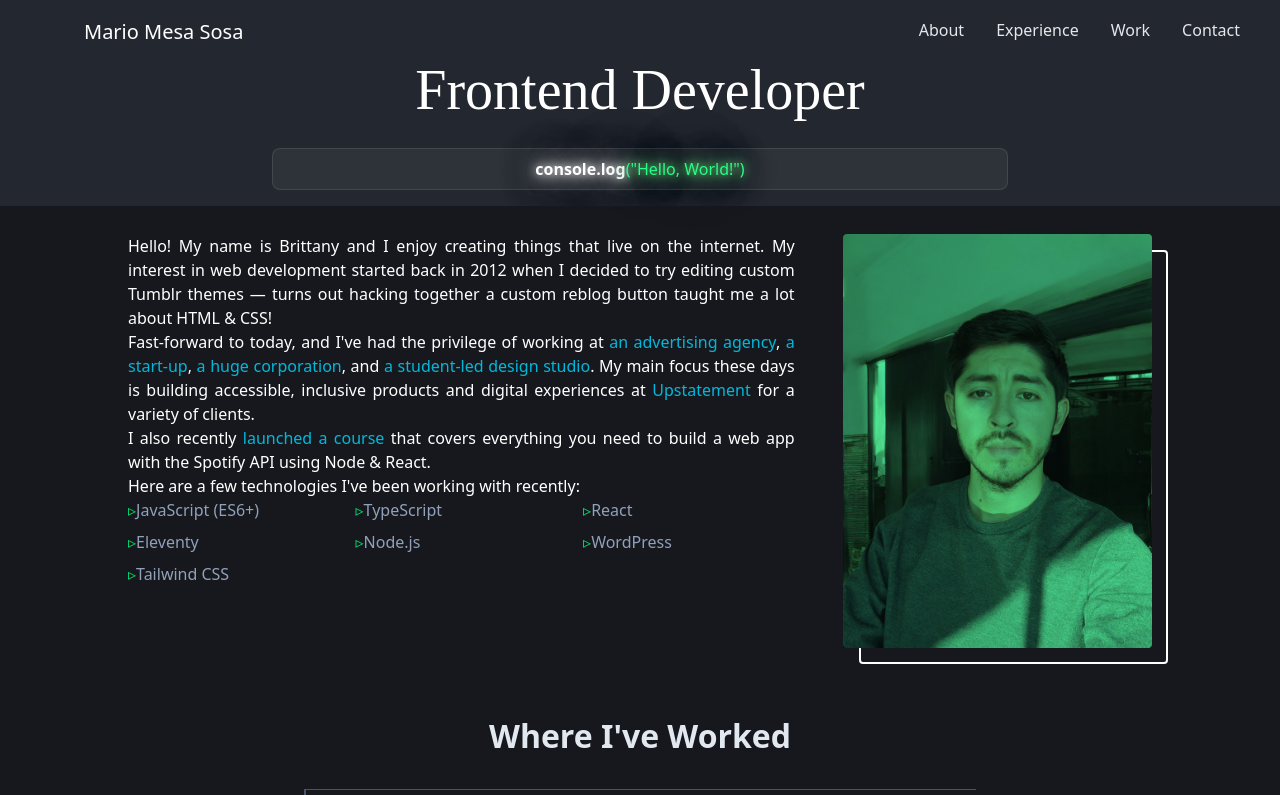
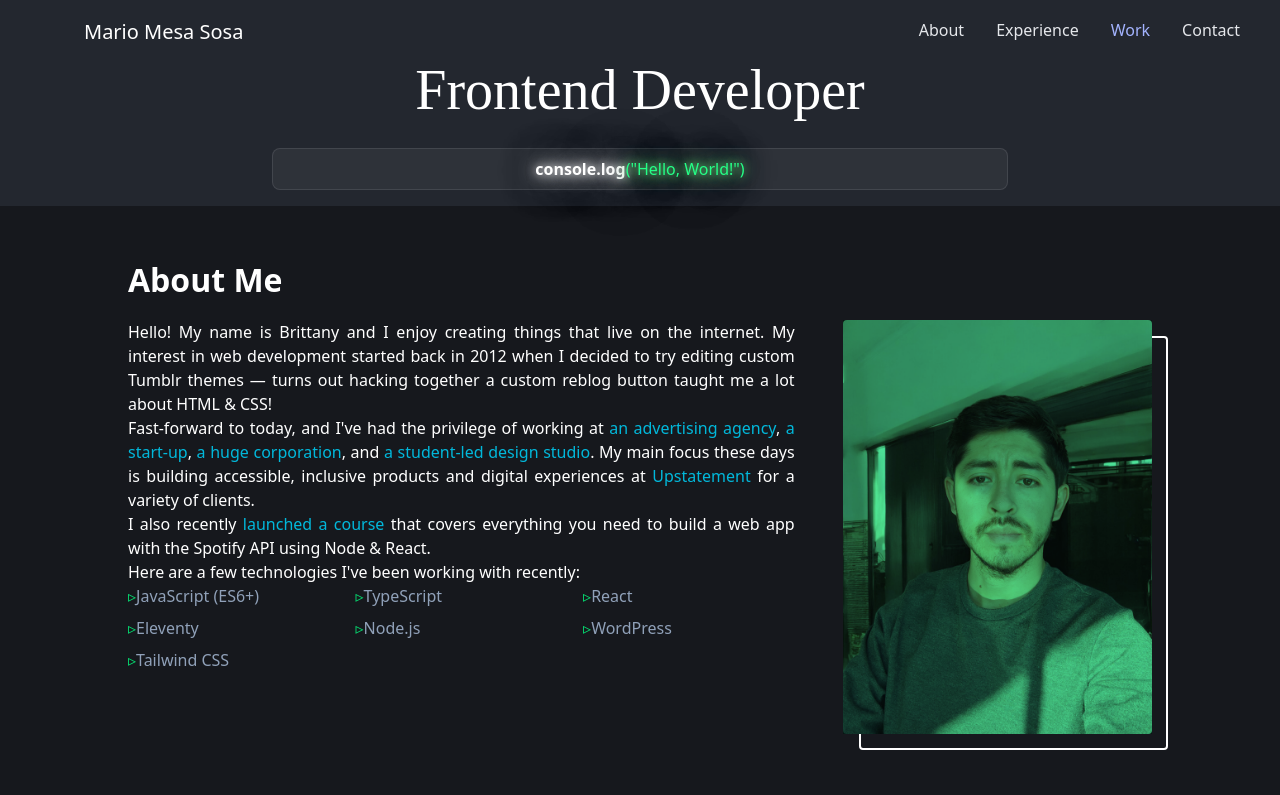
Before and after one commit to Mario-Meza/portafolio_web, a React (Vite) app: page / in a window 1280 px wide. Shown: the top 795 px of the page. Built offline with nearby package versions, Linux system fonts and the light colour scheme.

Commit message:
Se corrigio el espacio en blanco que ocasionaba el section y el menu statico

```diff
--- a/src/components/MenuComponent.jsx
+++ b/src/components/MenuComponent.jsx
@@ -15,7 +15,7 @@ export const MenuComponent = () => {
     };
 
     return (
-            <section id="home" className="section transition-colors duration-300">
+
                 <header className="header transition-colors duration-300">
                     <div className="nav-container">
                         <div className="logo-section">
@@ -51,6 +51,6 @@ export const MenuComponent = () => {
                             </div>
                     </div>
                 </header>
-            </section>
+
     );
 };
--- /dev/null
+++ b/src/hooks/useNavSections.js
@@ -0,0 +1,13 @@
+
+export const useNavSections = () => {
+    const navSections = {
+        about: 'About me',
+        experience: 'Where I´ve Worked',
+        projects: 'Some Things I’ve Built',
+        contact: 'Contact'
+    };
+
+    return {
+        sections: navSections
+    }
+}
--- a/src/styles/Menu.css
+++ b/src/styles/Menu.css
@@ -18,8 +18,8 @@ html {
 
 .header {
     /*border: 2px solid #535bf2;*/
-    position: fixed;
-    width: 100%;
+
+
     background: rgb(35 39 47 / var(--tw-bg-opacity));
     z-index: 1000;
     padding: 1rem;
@@ -32,10 +32,7 @@ html {
     justify-content: space-between;
     align-items: center;
 }
-.section{
-    /*border: 1px solid rgba(168, 168, 168, 0.45);*/
-    min-height: 15vh;
-}
+
 .logo-section {
     display: flex;
     align-items: center;
```
